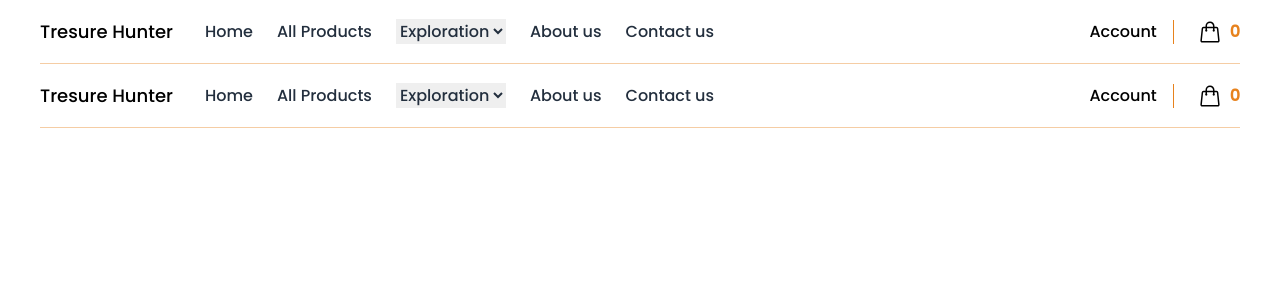
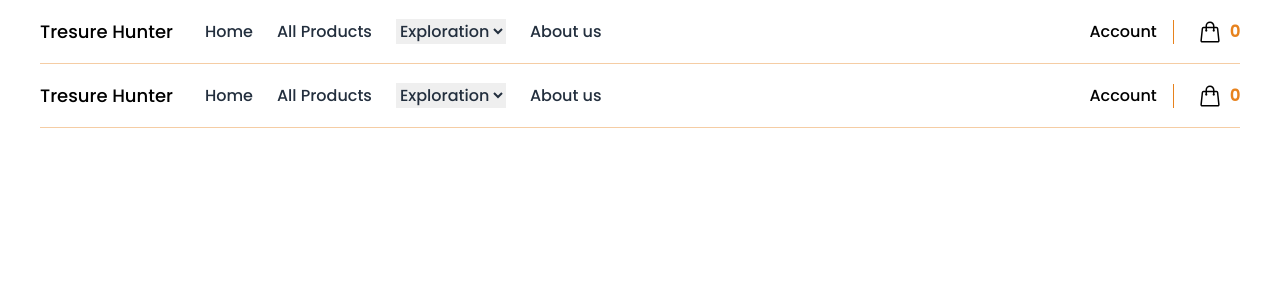
Before and after one commit to nurmandev/shopwithme, a Next.js app: page /components/Header in a window 1280 px wide. Shown: the top 300 px of the page. Built offline with nearby package versions, Linux system fonts and the light colour scheme; no server answers.

Commit message:
update header

```diff
--- a/pages/components/Header.js
+++ b/pages/components/Header.js
@@ -83,16 +83,6 @@ export default function Header() {
                     href="/products"
                   >
                     About us
-                  </Link>
-                </li>
-                <li>
-                  <Link
-                    className={`text-accent transition hover:text-accent/75 ${
-                      pathname === "/products" ? "text-primary" : ""
-                    } `}
-                    href="/Contact"
-                  >
-                    Contact us
                   </Link>
                 </li>
               </ul>
```
